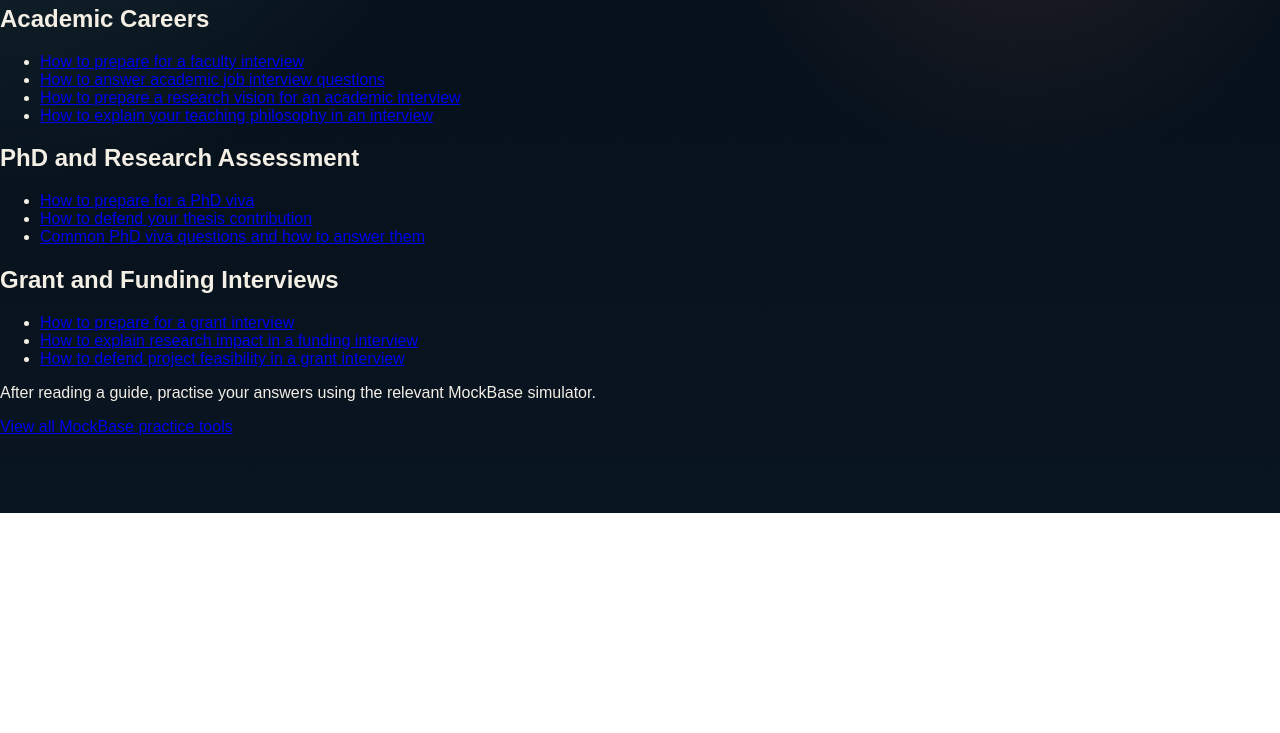
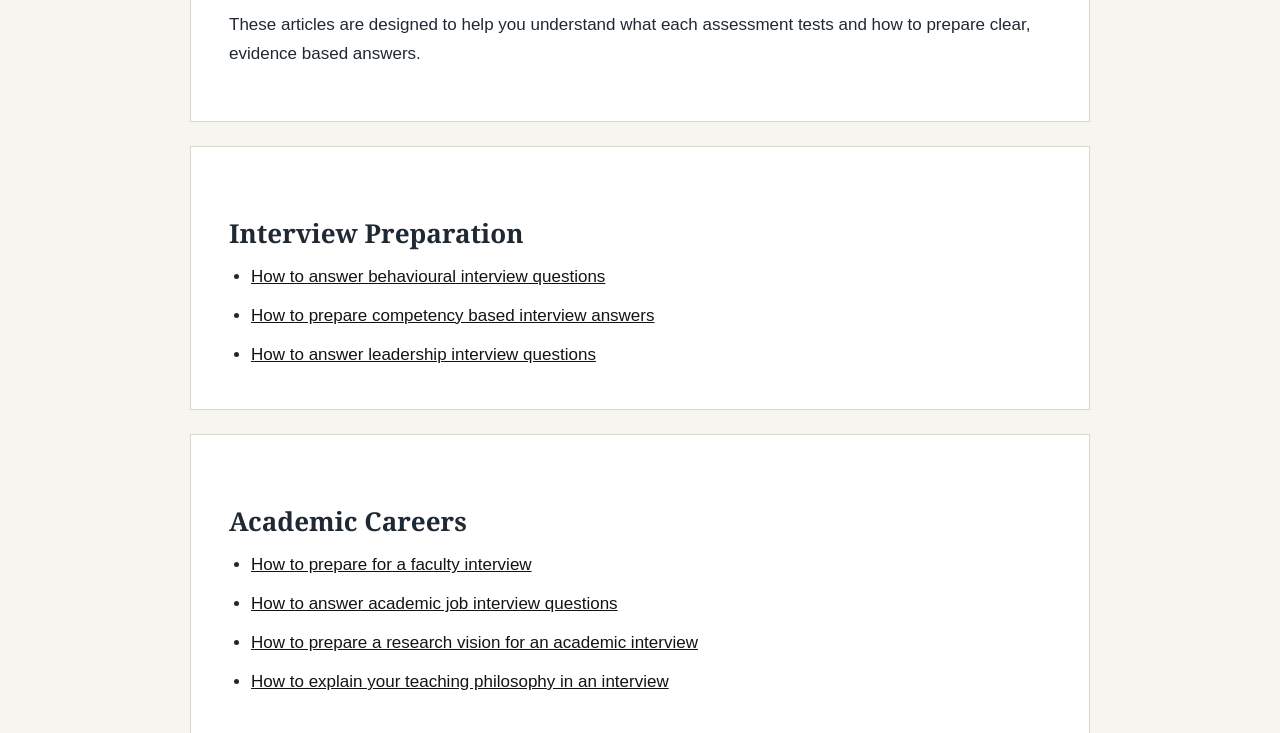
Before and after one commit to mockbase-app/mockbase, a plain HTML site: page guides/index.html in a window 1280 px wide. Shown: the part 287-1020 px from the top of the page. Before the commit the page ends 800 px from the top, so only its background shows below. Drawn offline with Linux system fonts and the light colour scheme.

Commit message:
Update index.html

```diff
--- a/guides/index.html
+++ b/guides/index.html
@@ -6,7 +6,7 @@
 <meta name="description" content="Guides for interview preparation, PhD viva preparation, faculty interviews, grant interviews, behavioural interviews, and structured assessment practice.">
 
 
-<link rel="stylesheet" href="../styles.css">
+<link rel="stylesheet" href="styles.css">
 
 <link rel="icon" type="image/png" href="../favicon/favicon-96x96.png" sizes="96x96" />
 <link rel="icon" type="image/svg+xml" href="../favicon/favicon.svg" />
```
